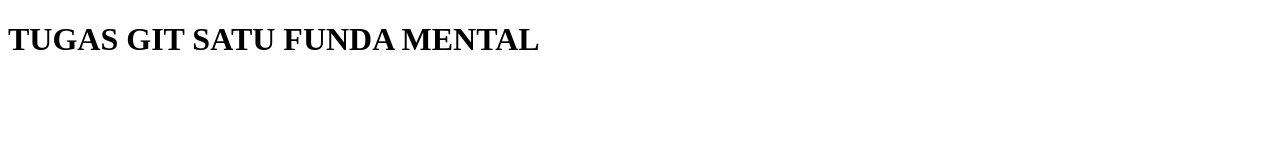
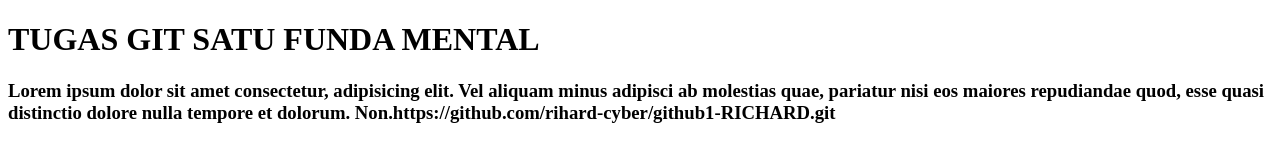
Before and after one commit to rihard-cyber/github1-RICHARD, a plain HTML site: page index.html in a window 1280 px wide. Drawn offline with Linux system fonts and the light colour scheme.

Commit message:
add paragraph

```diff
--- a/index.html
+++ b/index.html
@@ -8,5 +8,6 @@
   </head>
   <body>
     <h1>TUGAS GIT SATU FUNDA MENTAL</h1>
+    <h3>Lorem ipsum dolor sit amet consectetur, adipisicing elit. Vel aliquam minus adipisci ab molestias quae, pariatur nisi eos maiores repudiandae quod, esse quasi distinctio dolore nulla tempore et dolorum. Non.https://github.com/rihard-cyber/github1-RICHARD.git</h3>
   </body>
 </html>
```
